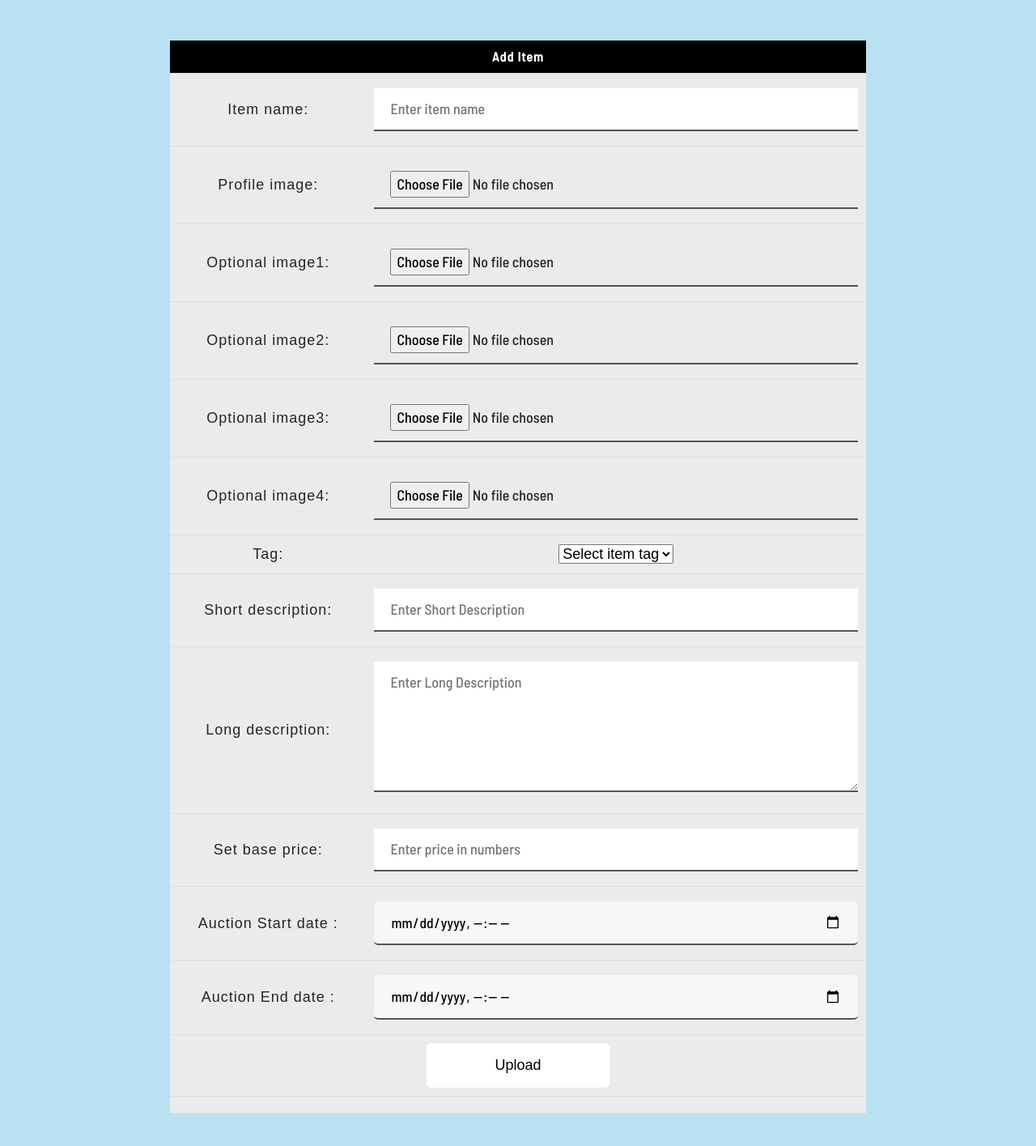
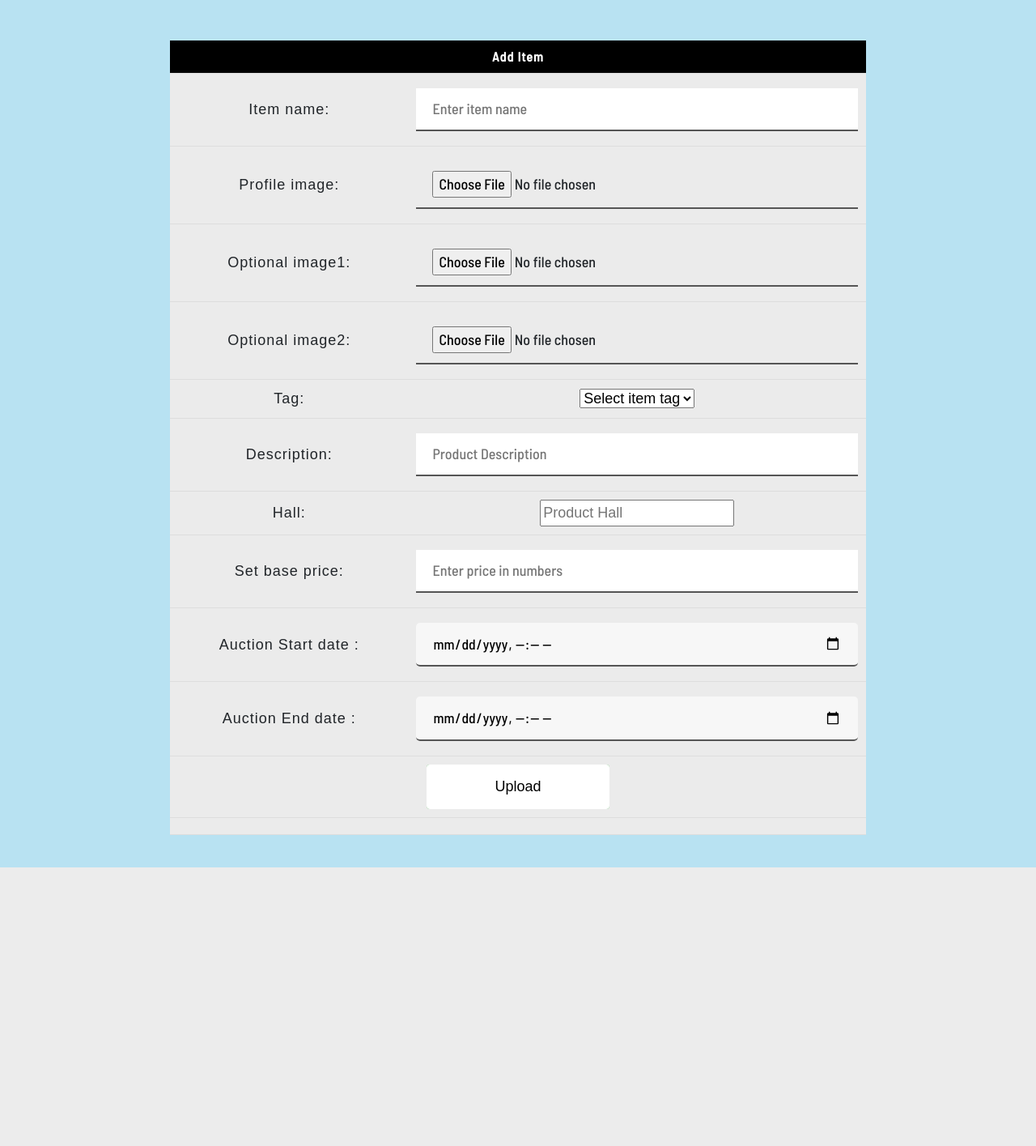
Before and after one commit to akshatg20/CS253A-dormroomdealer, a Django app: page /items/additem in a window 1280 px wide. Shown: the part 80-1495 px from the top of the page at 81% size. After the commit the page ends 1151 px from the top, so only its background shows below. Run offline with Django 3.2, Linux system fonts and the light colour scheme; a user stored in the database is signed in; some libraries are stand-ins or nearby versions.

Commit message:
Hall field added

```diff
--- a/accounts/models.py
+++ b/accounts/models.py
@@ -3,6 +3,7 @@ from django.db import models
 # Create your models here.
 
 class Detail(models.Model):
-    username=models.CharField(max_length=50)
+    username = models.CharField(max_length=50)
     contact = models.CharField(max_length=10)
-    profile=models.ImageField(upload_to='pics',null=True )
+    profile = models.ImageField(upload_to='pics',null=True )
+    hall = models.IntegerField(null=True)
--- a/items/models.py
+++ b/items/models.py
@@ -7,10 +7,8 @@ class Item(models.Model):
     profile=models.ImageField(upload_to='pics')
     img1=models.ImageField(upload_to='pics' ,null=True )
     img2=models.ImageField(upload_to='pics' ,null=True )
-    img3=models.ImageField(upload_to='pics' ,null=True )
-    img4=models.ImageField(upload_to='pics' ,null=True )
-    short_description=models.CharField(max_length=50)
-    long_description=models.TextField()
+    description=models.TextField()
+    location = models.IntegerField(null = True)
     basePrice=models.IntegerField()
     currentPrice=models.IntegerField()
 
--- a/items/views.py
+++ b/items/views.py
@@ -12,17 +12,15 @@ def additem(request):
             prof = request.FILES['img']
             img1 = request.FILES.get('img1')
             img2 = request.FILES.get('img2')
-            img3 = request.FILES.get('img3')
-            img4 = request.FILES.get('img4')
             itag = request.POST['itag']
-            sdisc = request.POST['sdis']
-            ldisc = request.POST['ldis']
+            disc = request.POST['disc']
             price = request.POST['iprice']
+            location = request.POST['location']
             sdate = request.POST['s_date']
             edate = request.POST['e_date']
             omail = request.user.email
 
-            item = Item(ownermail=omail,start_date=sdate,end_date=edate,currentPrice=price,img1=img1,img2=img2,img3=img3,img4=img4,name=iname,profile=prof,tag=itag,short_description=sdisc,long_description=ldisc,basePrice=price)
+            item = Item(ownermail=omail,start_date=sdate,end_date=edate,currentPrice=price,img1=img1,img2=img2,name=iname,profile=prof,tag=itag,description=disc,basePrice=price,location = location)
             item.save()
             return redirect("home")
         else:
--- a/templates/addItem.html
+++ b/templates/addItem.html
@@ -96,14 +96,6 @@
                     <td><input type="file" name="img2" accept="image/*"></td>
                 </tr>
                 <tr>
-                    <td>Optional image3:</td>
-                    <td><input type="file" name="img3" accept="image/*"></td>
-                </tr>
-                <tr>
-                    <td>Optional image4:</td>
-                    <td><input type="file" name="img4" accept="image/*"></td>
-                </tr>
-                <tr>
                   <td>Tag:</td>
                   <td>
                       <select name="itag" required>
@@ -119,13 +111,13 @@
               </tr>
 
                 <tr>
-                    <td>Short description:</td>
-                    <td><input type="text" name="sdis" maxlength="50" placeholder="Enter Short Description" required></td>
+                    <td>Description:</td>
+                    <td><input type="text" name="disc" maxlength="100" placeholder="Product Description" required></td>
                 </tr>
                 <tr>
-                    <td>Long description:</td>
-                    <td><textarea rows="5" cols="50" name="ldis" placeholder="Enter Long Description"></textarea></td>
-                </tr>
+                  <td>Hall:</td>
+                  <td><input type="number" name="location" placeholder="Product Hall" required></td>
+              </tr>
                 <tr>
                     <td>Set base price:</td>
                     <td><input type="text" name="iprice" placeholder="Enter price in numbers" required></td>
--- a/templates/dashboard.html
+++ b/templates/dashboard.html
@@ -51,6 +51,7 @@
             <h4>Username : {{details.username}}</h4>
             <h4>Email-Id : {{details.email}}</h4>
             <h4>Contact No : {{contact}}</h4>
+            <h4>Hall : {{hall}}</h4>
             <a href="{% url 'edit_profile' %}" class="btn btn-primary">Edit Details</a>
         </div>
     </div>
--- a/templates/edit_profile.html
+++ b/templates/edit_profile.html
@@ -40,6 +40,11 @@
             <input type="file" class="form-control" id="profile" placeholder="Profile Picture" name="profile" accept="image/*" value=" /media/{{ user.profile }}" >
           </div>
 
+          <div class="mb-3">
+            <label for="hall" class="form-label">Hall</label>
+            <input type="number" class="form-control" id="hall" name="hall" value="{{ user.hall }}">
+          </div>
+
           <button type="submit" class="btn btn-primary px-5 mb-5 w-100">Save Changes</button>
         </form>
       </div>
--- a/templates/home.html
+++ b/templates/home.html
@@ -106,6 +106,7 @@
                     <div class="card-body">
                         <h5 class="card-title">Product : {{ i.name }}</h5>
                         <h5 class="mb-0">Current Price: ₹ {{ i.currentPrice }}</h5>
+                        <h5 class="mb-0">Hall: {{ i.location }}</h5>
                     </div>
                     <a href="items/biditem?id={{ i.id }}" class="btn btn-primary">View and Bid</a>
                 </div>
--- a/templates/register.html
+++ b/templates/register.html
@@ -75,12 +75,16 @@
               <input type="text" class="form-control" id="name" placeholder="Last Name" name="lastname" required />
             </div>
             <div class="mb-3">
+            <div class="mb-3">
+                <input type="text" class="form-control" id="hall" placeholder="Hall" name="hall" required />
+            </div>
+              <div class="mb-3">
               <input type="text" class="form-control" id="contact" placeholder="Contact Number" pattern="[1-9][0-9]{9}"
                 name="contact" required />
             </div>
 
             <div class="mb-3">
-              <input type="text" class="form-control" id="email" placeholder="Email-id" name="email" required />
+              <input type="text" class="form-control" id="email" placeholder="Enter your iitk email ID" name="email" required />
             </div>
 
             <!-- <div class="mb-3">
```
Also changed, not shown: accounts/views.py (+8 -2 lines), templates/biditem.html (+17 -21 lines), accounts/migrations/0003_detail_hall.py (added), accounts/migrations/0004_auto_20230324_2309.py (added), db.sqlite3, items/migrations/0003_auto_20230324_2334.py (added), media/pics/cooler_JFJyZX9.jpg (added), media/pics/mishra_DF2olDv.jpeg (added), media/pics/mishra_fRfD196.jpeg (added), media/pics/watch_IZj6EdU.webp (added).
